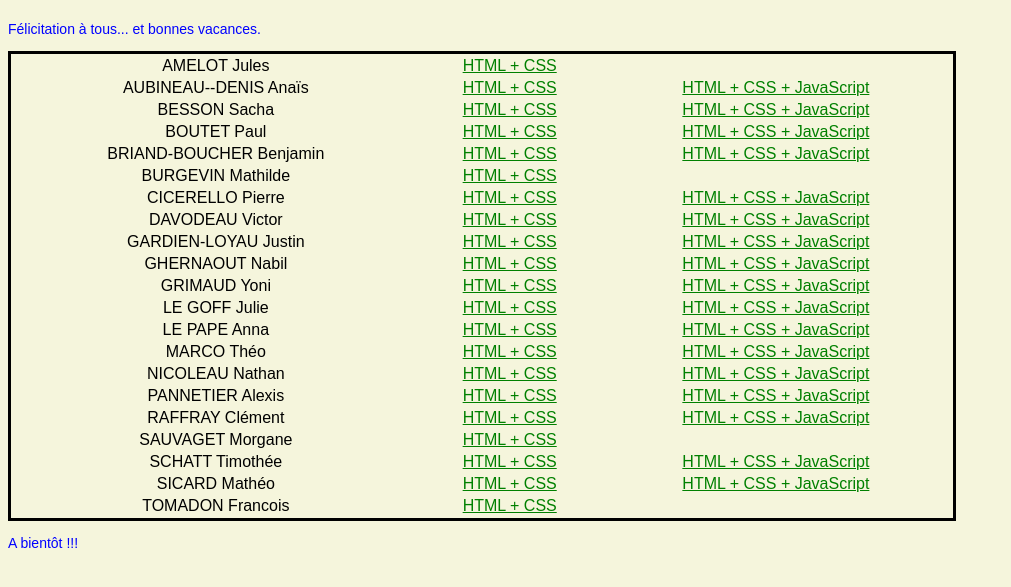
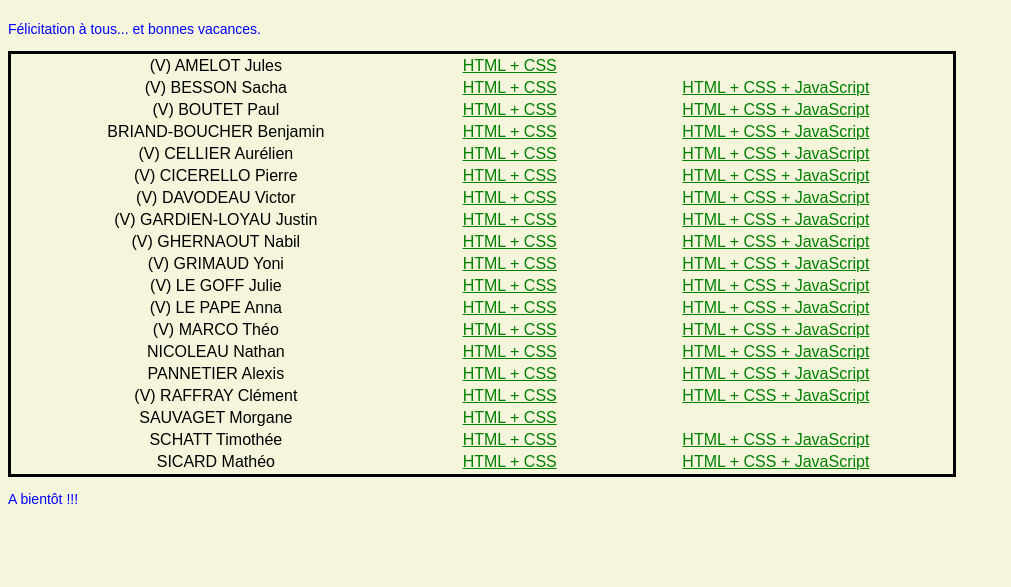
Before and after one commit to lebonprof/lebonprof.github.io, a plain HTML site: page index.html in a window 1280 px wide. Shown: the part 69-656 px from the top of the page, without its empty margins (0-1011 px from the left). Drawn offline with Linux system fonts and the light colour scheme; files that its build step writes are made by us from their sources.

Commit message:
Add files via upload

```diff
--- a/index.html
+++ b/index.html
@@ -17,47 +17,44 @@
 		<table border=0 width=75%>
 		<tbody>
 			<tr>
-				<td>AMELOT Jules</td> <td> <a href="AJ/index.html"> HTML + CSS </a> </td> <td> </td>
+				<td>(V) AMELOT Jules</td> <td> <a href="AJ/index.html"> HTML + CSS </a> </td> <td> </td>
 			</tr>
 			<tr>
-				<td>AUBINEAU--DENIS Anaïs</td> <td> <a href="AA/index.html"> HTML + CSS </a> </td> <td> <a href="AAS/index.html"> HTML + CSS + JavaScript </a> </td>
+				<td>(V) BESSON Sacha</td> <td> <a href="BS/index.html"> HTML + CSS </a> </td> <td> <a href="BSS/index.html"> HTML + CSS + JavaScript </a> </td>
 			</tr>
 			<tr>
-				<td>BESSON Sacha</td> <td> <a href="BS/index.html"> HTML + CSS </a> </td> <td> <a href="BSS/index.html"> HTML + CSS + JavaScript </a> </td>
-			</tr>
-			<tr>
-				<td>BOUTET Paul</td> <td> <a href="BP/index.html"> HTML + CSS </a> </td> <td> <a href="BPS/index.html"> HTML + CSS + JavaScript </a> </td>
+				<td>(V) BOUTET Paul</td> <td> <a href="BP/index.html"> HTML + CSS </a> </td> <td> <a href="BPS/index.html"> HTML + CSS + JavaScript </a> </td>
 			</tr>
 			<tr>
 				<td>BRIAND-BOUCHER Benjamin</td> <td> <a href="BB/index.html"> HTML + CSS </a> </td> <td> <a href="BBS/index.html"> HTML + CSS + JavaScript </a> </td>
 			</tr>
 			<tr>
-				<td>BURGEVIN Mathilde</td> <td> <a href="BM/index.html"> HTML + CSS </a> </td> <td>  </td>
+				<td>(V) CELLIER Aurélien</td> <td> <a href="CA/index.html"> HTML + CSS </a> </td> <td> <a href="CAS/index.html"> HTML + CSS + JavaScript </a> </td>
 			</tr>
 
 			<tr>
-				<td>CICERELLO Pierre</td> <td> <a href="CP/index.html"> HTML + CSS </a> </td> <td> <a href="CPS/index.html"> HTML + CSS + JavaScript </a> </td>
+				<td>(V) CICERELLO Pierre</td> <td> <a href="CP/index.html"> HTML + CSS </a> </td> <td> <a href="CPS/index.html"> HTML + CSS + JavaScript </a> </td>
 			</tr>
 			<tr>
-				<td>DAVODEAU Victor</td> <td> <a href="DV/index.html"> HTML + CSS </a> </td> <td> <a href="DVS/index.html"> HTML + CSS + JavaScript </a> </td>
+				<td>(V) DAVODEAU Victor</td> <td> <a href="DV/index.html"> HTML + CSS </a> </td> <td> <a href="DVS/index.html"> HTML + CSS + JavaScript </a> </td>
 			</tr>
 			<tr>
-				<td>GARDIEN-LOYAU Justin</td> <td> <a href="GJ/index.html"> HTML + CSS </a> </td> <td> <a href="GJS/index.html"> HTML + CSS + JavaScript </a> </td>
+				<td>(V) GARDIEN-LOYAU Justin</td> <td> <a href="GJ/index.html"> HTML + CSS </a> </td> <td> <a href="GJS/index.html"> HTML + CSS + JavaScript </a> </td>
 			</tr>
 			<tr>
-				<td>GHERNAOUT Nabil</td> <td> <a href="GN/index.html"> HTML + CSS </a> </td> <td> <a href="GNS/index.html"> HTML + CSS + JavaScript </a> </td>
+				<td>(V) GHERNAOUT Nabil</td> <td> <a href="GN/index.html"> HTML + CSS </a> </td> <td> <a href="GNS/index.html"> HTML + CSS + JavaScript </a> </td>
 			</tr>
 			<tr>
-				<td>GRIMAUD Yoni</td> <td> <a href="GY/index.html"> HTML + CSS </a> </td> <td> <a href="GYS/index.html"> HTML + CSS + JavaScript </a> </td>
+				<td>(V) GRIMAUD Yoni</td> <td> <a href="GY/index.html"> HTML + CSS </a> </td> <td> <a href="GYS/index.html"> HTML + CSS + JavaScript </a> </td>
 			</tr>
 			<tr>
-				<td>LE GOFF Julie</td> <td> <a href="LJ/index.html"> HTML + CSS </a> </td> <td> <a href="LJS/index.html"> HTML + CSS + JavaScript </a> </td>
+				<td>(V) LE GOFF Julie</td> <td> <a href="LJ/index.html"> HTML + CSS </a> </td> <td> <a href="LJS/index.html"> HTML + CSS + JavaScript </a> </td>
 			</tr>
 			<tr>
-				<td>LE PAPE Anna</td> <td> <a href="LA/index.html"> HTML + CSS </a> </td> <td> <a href="LAS/index.html"> HTML + CSS + JavaScript </a> </td>
+				<td>(V) LE PAPE Anna</td> <td> <a href="LA/index.html"> HTML + CSS </a> </td> <td> <a href="LAS/index.html"> HTML + CSS + JavaScript </a> </td>
 			</tr>
 			<tr>
-				<td>MARCO Théo</td> <td> <a href="MT/index.html"> HTML + CSS </a> </td> <td> <a href="MTS/index.html"> HTML + CSS + JavaScript </a> </td>
+				<td>(V) MARCO Théo</td> <td> <a href="MT/index.html"> HTML + CSS </a> </td> <td> <a href="MTS/index.html"> HTML + CSS + JavaScript </a> </td>
 			</tr>
 			<tr>
 				<td>NICOLEAU Nathan</td> <td> <a href="NN/index.html"> HTML + CSS </a> </td> <td> <a href="NNS/index.html"> HTML + CSS + JavaScript </a> </td>
@@ -66,7 +63,7 @@
 				<td>PANNETIER Alexis</td> <td> <a href="PA/index.html"> HTML + CSS </a> </td> <td> <a href="PAS/index.html"> HTML + CSS + JavaScript </a> </td>
 			</tr>
 			<tr>
-				<td>RAFFRAY Clément</td> <td> <a href="RC/index.html"> HTML + CSS </a> </td> <td> <a href="RCS/index.html"> HTML + CSS + JavaScript </a> </td>
+				<td>(V) RAFFRAY Clément</td> <td> <a href="RC/index.html"> HTML + CSS </a> </td> <td> <a href="RCS/index.html"> HTML + CSS + JavaScript </a> </td>
 			</tr>
 			<tr>
 				<td>SAUVAGET Morgane</td> <td> <a href="SM/index.html"> HTML + CSS </a> </td> <td>  </td>
@@ -77,9 +74,6 @@
 			<tr>
 				<td>SICARD Mathéo</td> <td> <a href="SiM/index.html"> HTML + CSS </a> </td> <td> <a href="SiMS/index.html"> HTML + CSS + JavaScript </a> </td>
 			</tr>
-			<tr>
-				<td>TOMADON Francois</td> <td> <a href="TF/index.html"> HTML + CSS </a> </td> <td>  </td>
-			</tr>
 		</tbody>
 		</table>
 
```
